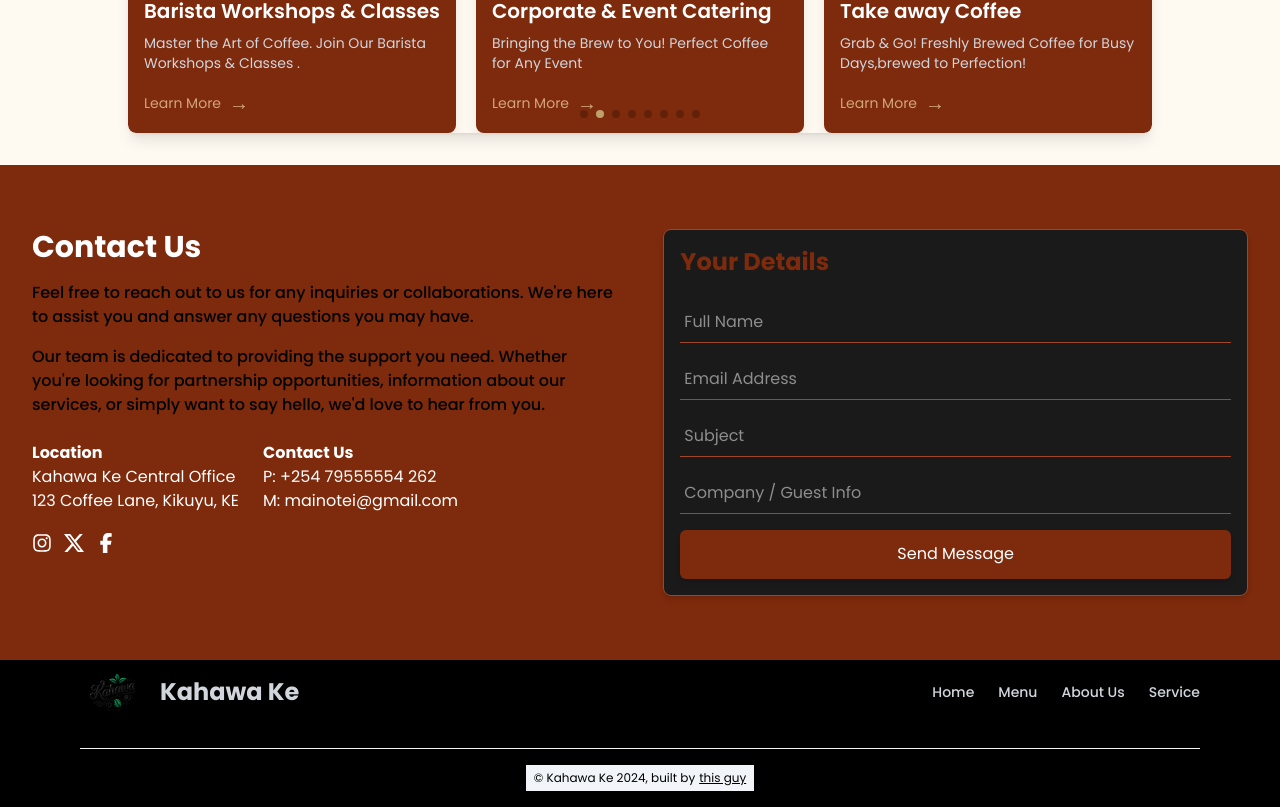
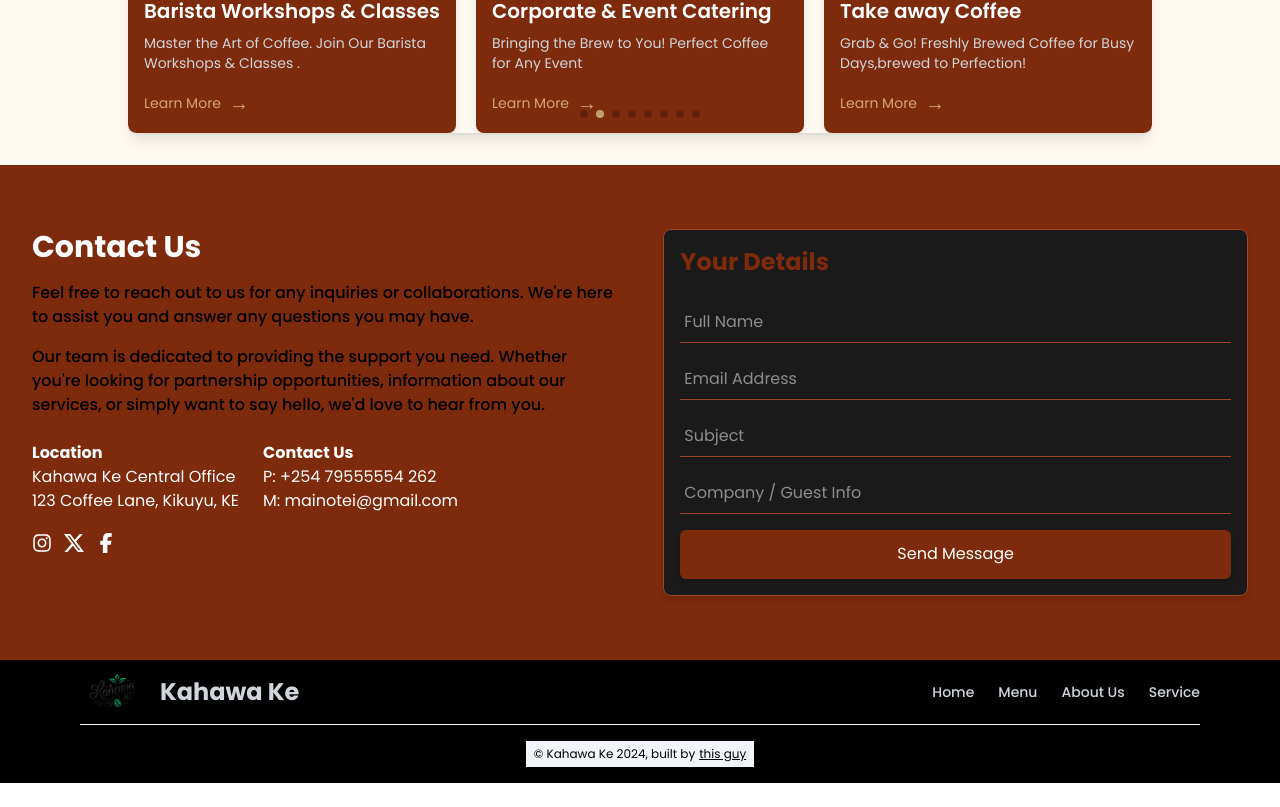
Before and after one commit to swarui/KahawaKe, a React (Vite) app in the folder frontend/: page / in a window 1280 px wide. Shown: the part 2494-3301 px from the top of the page. After the commit the page ends 3277 px from the top, so only its background shows below. Built offline with nearby package versions, Linux system fonts and the light colour scheme.

Commit message:
Kahawa Ke

```diff
--- a/frontend/src/components/Footer.jsx
+++ b/frontend/src/components/Footer.jsx
@@ -7,10 +7,11 @@
   return (
     <footer className="bg-black text-gray-300  px-10 md:px-20">
       {/* Top Section */}
-      <div className="flex flex-col md:flex-row justify-between items-center border-b border-gray-100 pb-6 gap-6">
+      <div className="flex flex-col md:flex-row justify-between items-center border-b border-gray-100 pb- gap-6">
         {/* Logo and Name */}
         <div className="flex items-center gap-4">
-          <img src={Logo} className="w-16 h-auto" alt="Kahawa Ke Logo" />
+          <img href="https://kahawa-ke.netlify.app/"
+   src={Logo} className="w-16 h-auto" alt="Kahawa Ke Logo" />
           <h2
             style={{ fontFamily: "Poppins", fontWeight: "bold" }}
             className="text-xl sm:text-2xl"
--- a/frontend/src/components/Navbar.jsx
+++ b/frontend/src/components/Navbar.jsx
@@ -41,7 +41,7 @@
         }`}
       >
         <div className="flex items-center">
-          <a href="#home">
+          <a href="https://kahawa-ke.netlify.app/">
             {" "}
             <img src={Logo} className="w-20 h-auto" alt="Logo" />
           </a>
```
